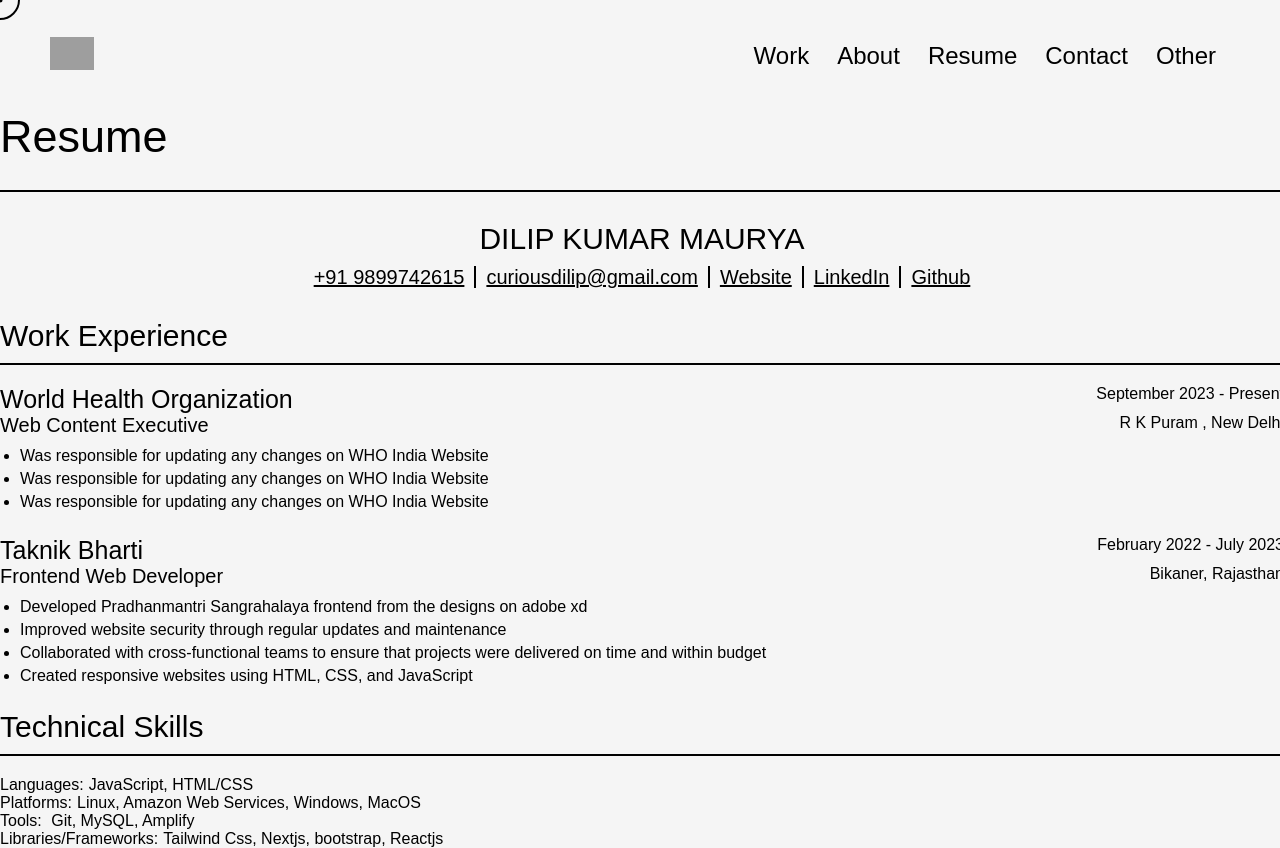
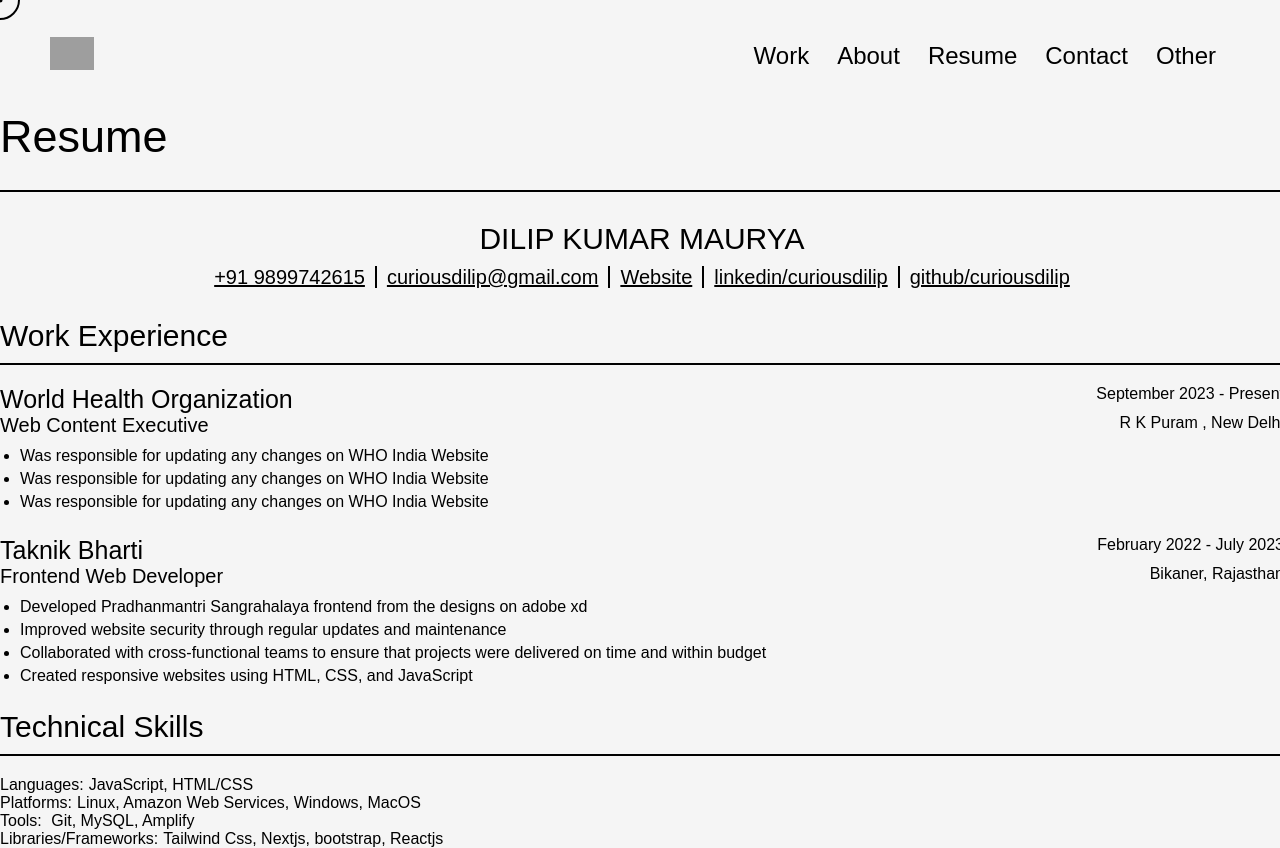
Before and after one commit to curiousdilip/new-portfolio, a Next.js app: page /resume in a window 1280 px wide. Built offline with nearby package versions, Linux system fonts and the light colour scheme; grey boxes are pictures that could not be loaded.

Commit message:
key error fixed

```diff
--- a/app/page.jsx
+++ b/app/page.jsx
@@ -105,8 +105,8 @@
             <div className="services">
               <p>Your one stop shop for:</p>
               <div className="accordion">
-                {servicesData.map(({ title, content }) => (
-                  <Accordion title={title} content={content} />
+                {servicesData.map((item, index) => (
+                  <Accordion key={index} title={item.title} content={item.content} />
                 ))}
               </div>
             </div>
--- a/app/resume/page.jsx
+++ b/app/resume/page.jsx
@@ -15,11 +15,12 @@
                     <div className="bio">
                         <h3>Dilip Kumar Maurya</h3>
                         <div className="links">
-                            <a href="tel:9899742615">+91 9899742615</a>
-                            <a href="mailto:curiousdilip@gmail.com">curiousdilip@gmail.com</a>
-                            <a href="https://www.dilipmaurya.in">Website</a>
-                            <a href="https://www.linkedin.com/in/curiousdilip/">LinkedIn</a>
-                            <a href="https://github.com/curiousdilip">Github</a>
+
+
+                            {bio.map((item, index) => (
+                                <a key={index} href={item.src}>{item.title}</a>
+
+                            ))}
                         </div>
                     </div>
                     <div className="work">
@@ -75,7 +76,7 @@
                         <div className="heading">
                             <h4>Technical Skills</h4>
                         </div>
-                        <div class="skill-box"><p>Languages:<span>JavaScript, HTML/CSS</span></p><p>Platforms:<span>Linux, Amazon Web Services, Windows, MacOS</span></p><p>Tools:<span> Git, MySQL, Amplify</span></p><p>Libraries/Frameworks:<span>Tailwind Css, Nextjs, bootstrap, Reactjs</span></p></div>
+                        <div className="skill-box"><p>Languages:<span>JavaScript, HTML/CSS</span></p><p>Platforms:<span>Linux, Amazon Web Services, Windows, MacOS</span></p><p>Tools:<span> Git, MySQL, Amplify</span></p><p>Libraries/Frameworks:<span>Tailwind Css, Nextjs, bootstrap, Reactjs</span></p></div>
                     </div></div>
             </section >
         </>
```
